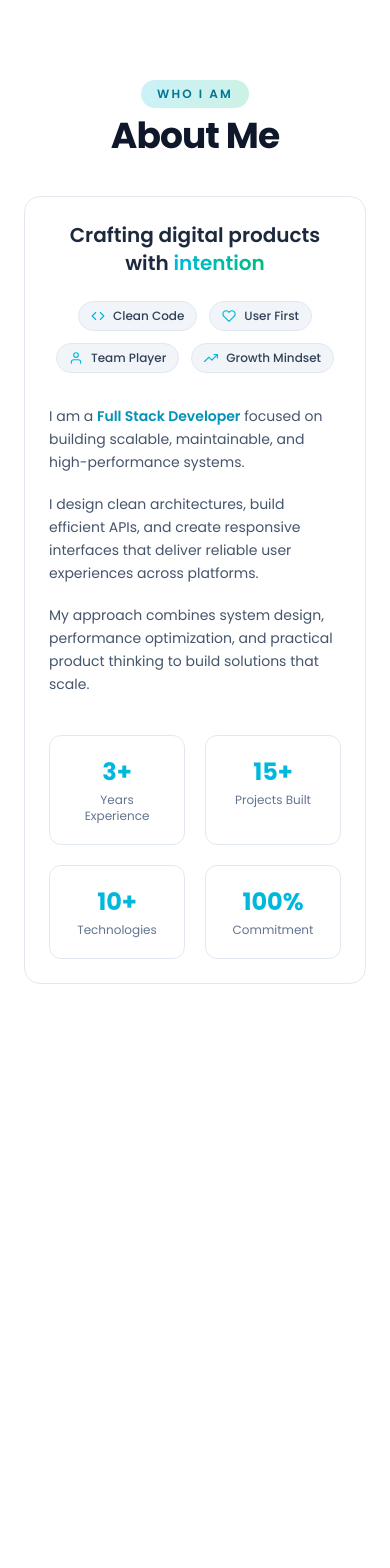
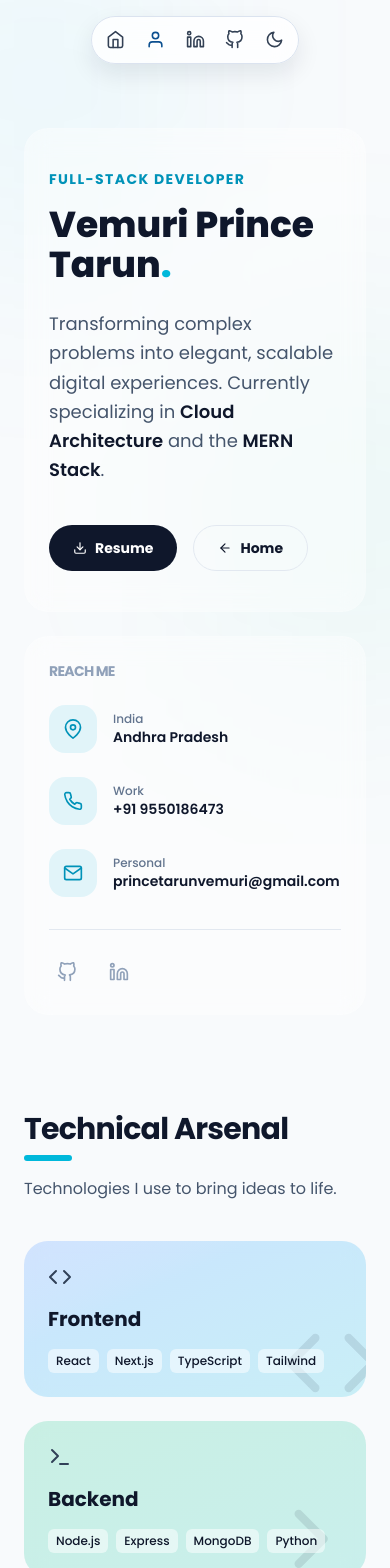
Before and after one commit to TARUN062005/PORTFOLIO, a React (Vite) app: page /about in a window 390 px wide. Shown: the top 1568 px of the page. Before the commit the page ends 1064 px from the top, so only its background shows below. Built offline with nearby package versions, Linux system fonts and the light colour scheme.

Commit message:
Updated the about and all

```diff
--- a/src/App.jsx
+++ b/src/App.jsx
@@ -57,7 +57,7 @@ function App() {
                 </Suspense>
               }
             />
-            <Route path="/about" element={<About />} />
+            <Route path="/about" element={<About isDarkMode={isDarkMode} onToggleTheme={handleToggleTheme} />} />
             <Route path="*" element={<NotFound />} />
           </Routes>
         </div>
--- a/src/components/About.jsx
+++ b/src/components/About.jsx
@@ -1,140 +1,253 @@
+import { memo, useCallback, useMemo } from 'react'
+import { Link, useNavigate } from 'react-router-dom'
 import { motion } from 'framer-motion'
-import useRevealOnScroll from '../hooks/useRevealOnScroll'
-import { FiUser, FiCode, FiHeart, FiCoffee, FiTrendingUp } from 'react-icons/fi'
+import {
+  FiArrowLeft,
+  FiDownload,
+  FiMail,
+  FiMapPin,
+  FiPhone,
+  FiGithub,
+  FiLinkedin,
+  FiExternalLink,
+  FiCode,
+  FiTerminal,
+  FiCpu,
+  FiCloud,
+} from 'react-icons/fi'
+import Navbar from './Navbar'
 
-const About = () => {
-  const { elementRef, isVisible } = useRevealOnScroll()
+// --- Data Constants ---
+const CONTACT_ITEMS = [
+  { icon: FiMapPin, label: 'Andhra Pradesh', sub: 'India' },
+  { icon: FiPhone, label: '+91 9550186473', href: 'tel:+919550186473', sub: 'Work' },
+  { icon: FiMail, label: 'princetarunvemuri@gmail.com', href: 'mailto:princetarunvemuri@gmail.com', sub: 'Personal' },
+]
 
-  const containerVariants = {
-    hidden: { opacity: 0 },
-    visible: {
-      opacity: 1,
-      transition: {
-        staggerChildren: 0.08,
-        delayChildren: 0.1,
-      },
-    },
-  }
+const EXPERTISE = [
+  {
+    title: 'Frontend',
+    icon: FiCode,
+    items: ['React', 'Next.js', 'TypeScript', 'Tailwind'],
+    color: 'from-blue-500/20 to-cyan-500/20'
+  },
+  {
+    title: 'Backend',
+    icon: FiTerminal,
+    items: ['Node.js', 'Express', 'MongoDB', 'Python'],
+    color: 'from-emerald-500/20 to-teal-500/20'
+  },
+  {
+    title: 'Cloud & Infra',
+    icon: FiCloud,
+    items: ['AWS', 'Azure', 'Docker', 'Vercel'],
+    color: 'from-purple-500/20 to-pink-500/20'
+  },
+  {
+    title: 'Systems',
+    icon: FiCpu,
+    items: ['Java', 'C', 'Salesforce Apex', 'ML'],
+    color: 'from-orange-500/20 to-red-500/20'
+  },
+]
 
-  const itemVariants = {
-    hidden: { opacity: 0, y: 25 },
-    visible: {
-      opacity: 1,
-      y: 0,
-      transition: { duration: 0.45, ease: [0.22, 1, 0.36, 1] },
-    },
-  }
+const TIMELINE = [
+  {
+    date: '2025',
+    title: 'Full-Stack Intern',
+    company: 'TheSmartBridge',
+    desc: 'Engineered MERN applications with real-time sync.',
+  },
+  {
+    date: '2024 - Present',
+    title: 'B.Tech CSE',
+    company: 'LBRCE',
+    desc: 'Focusing on Distributed Systems & AI. Current CGPA: 9.2',
+  },
+  {
+    date: '2023',
+    title: 'Industrial Trainee',
+    company: 'MSME-CITD',
+    desc: 'Lower-level systems and product design workflows.',
+  },
+  {
+    date: '2021 - 2023',
+    title: 'Diploma CE',
+    company: 'AANM & VVRSR',
+    desc: 'Foundation in Computer Engineering. 93.67% Aggregate.',
+  },
+]
 
-  const highlights = [
-    { icon: FiCode, label: 'Clean Code', color: 'cyan' },
-    { icon: FiHeart, label: 'User First', color: 'emerald' },
-    { icon: FiUser, label: 'Team Player', color: 'purple' },
-    { icon: FiTrendingUp, label: 'Growth Mindset', color: 'amber' },
-  ]
+// --- Sub-Components for Modern UI ---
+
+const GlassCard = ({ children, className = "" }) => (
+  <motion.div
+    initial={{ opacity: 0, y: 20 }}
+    whileInView={{ opacity: 1, y: 0 }}
+    viewport={{ once: true }}
+    className={`rounded-3xl border border-white/10 bg-white/40 p-6 backdrop-blur-md transition-all hover:bg-white/60 dark:bg-white/[0.03] dark:hover:bg-white/[0.06] ${className}`}
+  >
+    {children}
+  </motion.div>
+)
+
+const SectionHeader = ({ title, subtitle }) => (
+  <div className="mb-10">
+    <h2 className="text-3xl font-bold tracking-tight text-slate-900 dark:text-white sm:text-4xl">
+      {title}
+    </h2>
+    <div className="mt-2 h-1.5 w-12 rounded-full bg-cyan-500" />
+    {subtitle && <p className="mt-4 text-slate-600 dark:text-slate-400">{subtitle}</p>}
+  </div>
+)
+
+const About = ({ isDarkMode, onToggleTheme }) => {
+  const navigate = useNavigate()
+  const sections = useMemo(() => [{ id: 'home', label: 'Home' }, { id: 'about', label: 'About' }], [])
+
+  const handleNavClick = useCallback((id) => {
+    id === 'home' ? navigate('/') : document.getElementById(id)?.scrollIntoView({ behavior: 'smooth' })
+  }, [navigate])
 
   return (
-    <section
-      id="about"
-      ref={elementRef}
-      className={`w-full py-20 px-6 md:px-12 lg:px-20 transition-all duration-700 ${
-        isVisible ? 'opacity-100 translate-y-0' : 'opacity-0 translate-y-10'
-      }`}
-    >
-      {/* HEADER */}
-      <div className="max-w-4xl mx-auto text-center">
-        <motion.div
-          initial={{ scale: 0.95, opacity: 0 }}
-          animate={isVisible ? { scale: 1, opacity: 1 } : {}}
-          transition={{ duration: 0.5 }}
-        >
-          <span className="section-kicker">Who I Am</span>
-          <h2 className="section-title mt-2">About Me</h2>
-        </motion.div>
+    <div className="relative min-h-screen bg-[#f8fafc] text-slate-900 transition-colors duration-500 dark:bg-[#020617] dark:text-slate-100">
+      {/* Dynamic Background */}
+      <div className="fixed inset-0 z-0 overflow-hidden">
+        <div className="absolute -top-[10%] -left-[10%] h-[40%] w-[40%] rounded-full bg-cyan-400/10 blur-[120px] dark:bg-cyan-600/10" />
+        <div className="absolute top-[40%] -right-[10%] h-[40%] w-[40%] rounded-full bg-emerald-400/10 blur-[120px] dark:bg-emerald-500/10" />
       </div>
 
-      {/* MAIN CONTAINER */}
-      <motion.div
-        variants={containerVariants}
-        initial="hidden"
-        animate={isVisible ? 'visible' : 'hidden'}
-        className="mt-10 max-w-6xl mx-auto rounded-2xl border border-slate-200 dark:border-white/10 bg-white/60 dark:bg-white/[0.04] backdrop-blur-md p-6 sm:p-10"
-      >
-        {/* TITLE */}
-        <motion.h3
-          variants={itemVariants}
-          className="text-center text-xl sm:text-2xl font-semibold text-slate-800 dark:text-white"
-        >
-          Crafting digital products with{' '}
-          <span className="bg-gradient-to-r from-cyan-500 to-emerald-500 bg-clip-text text-transparent">
-            intention
-          </span>
-        </motion.h3>
+      <Navbar
+        sections={sections}
+        activeSection="about"
+        onNavClick={handleNavClick}
+        isDarkMode={isDarkMode}
+        onToggleTheme={onToggleTheme}
+      />
 
-        {/* HIGHLIGHTS */}
-        <motion.div
-          variants={itemVariants}
-          className="mt-6 flex flex-wrap justify-center gap-3"
-        >
-          {highlights.map((item, i) => (
-            <div
-              key={i}
-              className="flex items-center gap-2 px-3 py-1.5 rounded-full bg-slate-100 dark:bg-white/5 border border-slate-200 dark:border-white/10"
+      <main className="relative z-10 mx-auto max-w-7xl px-6 pb-24 pt-32 lg:px-8">
+
+        {/* Hero Section - The "Bento" Header */}
+        <div className="grid grid-cols-1 gap-6 lg:grid-cols-3">
+          <GlassCard className="lg:col-span-2 flex flex-col justify-center py-10 lg:px-10">
+            <motion.span
+              initial={{ opacity: 0 }}
+              animate={{ opacity: 1 }}
+              className="mb-4 inline-block text-sm font-bold uppercase tracking-widest text-cyan-600 dark:text-cyan-400"
             >
-              <item.icon className="w-3.5 h-3.5 text-cyan-500" />
-              <span className="text-xs sm:text-sm text-slate-700 dark:text-slate-300 font-medium">
-                {item.label}
-              </span>
+              Full-Stack Developer
+            </motion.span>
+            <h1 className="text-4xl font-extrabold text-slate-900 dark:text-white sm:text-6xl">
+              Vemuri Prince Tarun<span className="text-cyan-500">.</span>
+            </h1>
+            <p className="mt-6 max-w-xl text-lg leading-relaxed text-slate-600 dark:text-slate-300">
+              Transforming complex problems into elegant, scalable digital experiences.
+              Currently specializing in <span className="font-semibold text-slate-900 dark:text-white">Cloud Architecture</span> and
+              the <span className="font-semibold text-slate-900 dark:text-white">MERN Stack</span>.
+            </p>
+            <div className="mt-10 flex flex-wrap gap-4">
+              <a href="/resume.pdf" className="group flex items-center gap-2 rounded-full bg-slate-900 px-6 py-3 text-sm font-bold text-white transition hover:bg-cyan-500 dark:bg-white dark:text-slate-950 dark:hover:bg-cyan-400">
+                <FiDownload className="transition group-hover:-translate-y-1" />
+                Resume
+              </a>
+              <Link to="/" className="flex items-center gap-2 rounded-full border border-slate-200 px-6 py-3 text-sm font-bold transition hover:border-cyan-500 dark:border-white/10">
+                <FiArrowLeft />
+                Home
+              </Link>
             </div>
-          ))}
-        </motion.div>
+          </GlassCard>
 
-        {/* CONTENT */}
-        <motion.div
-          variants={itemVariants}
-          className="mt-8 grid grid-cols-1 lg:grid-cols-2 gap-10 items-start"
-        >
-          {/* LEFT TEXT */}
-          <div className="space-y-5 text-sm sm:text-base text-slate-600 dark:text-slate-300 leading-relaxed">
-            <p>
-              I am a <span className="font-semibold text-cyan-600 dark:text-cyan-400">Full Stack Developer</span> focused on building scalable,
-              maintainable, and high-performance systems.
-            </p>
+          <GlassCard className="flex flex-col justify-between">
+            <div className="space-y-6">
+              <h3 className="text-sm font-bold uppercase tracking-tighter text-slate-400">Reach Me</h3>
+              {CONTACT_ITEMS.map((item) => (
+                <a key={item.label} href={item.href} className="group flex items-center gap-4">
+                  <div className="flex h-12 w-12 items-center justify-center rounded-2xl bg-cyan-500/10 text-cyan-600 group-hover:bg-cyan-500 group-hover:text-white transition-all">
+                    <item.icon size={20} />
+                  </div>
+                  <div>
+                    <p className="text-xs font-medium text-slate-500">{item.sub}</p>
+                    <p className="text-sm font-semibold">{item.label}</p>
+                  </div>
+                </a>
+              ))}
+            </div>
+            <div className="mt-8 flex gap-4 pt-6 border-t border-slate-200 dark:border-white/5">
+              <a href="#" className="p-2 text-slate-400 hover:text-cyan-500 transition-colors"><FiGithub size={20}/></a>
+              <a href="#" className="p-2 text-slate-400 hover:text-cyan-500 transition-colors"><FiLinkedin size={20}/></a>
+            </div>
+          </GlassCard>
+        </div>
 
-            <p>
-              I design clean architectures, build efficient APIs, and create responsive interfaces
-              that deliver reliable user experiences across platforms.
-            </p>
+        {/* Expertise Section */}
+        <section className="mt-24">
+          <SectionHeader title="Technical Arsenal" subtitle="Technologies I use to bring ideas to life." />
+          <div className="grid grid-cols-1 gap-6 sm:grid-cols-2 lg:grid-cols-4">
+            {EXPERTISE.map((skill) => (
+              <GlassCard key={skill.title} className={`group overflow-hidden relative border-none bg-gradient-to-br ${skill.color}`}>
+                <div className="relative z-10">
+                  <skill.icon size={24} className="mb-4 text-slate-700 dark:text-slate-200" />
+                  <h3 className="text-xl font-bold mb-4">{skill.title}</h3>
+                  <div className="flex flex-wrap gap-2">
+                    {skill.items.map(i => (
+                      <span key={i} className="text-xs font-medium px-2 py-1 bg-white/50 dark:bg-black/20 rounded-md">
+                        {i}
+                      </span>
+                    ))}
+                  </div>
+                </div>
+                <div className="absolute -right-4 -bottom-4 opacity-10 transition-transform group-hover:scale-110">
+                  <skill.icon size={100} />
+                </div>
+              </GlassCard>
+            ))}
+          </div>
+        </section>
 
-            <p>
-              My approach combines system design, performance optimization, and
-              practical product thinking to build solutions that scale.
-            </p>
-          </div>
-
-          {/* RIGHT STATS */}
-          <div className="grid grid-cols-2 gap-5">
-            {[
-              { value: '3+', label: 'Years Experience' },
-              { value: '15+', label: 'Projects Built' },
-              { value: '10+', label: 'Technologies' },
-              { value: '100%', label: 'Commitment' },
-            ].map((item, i) => (
-              <div
-                key={i}
-                className="rounded-xl border border-slate-200 dark:border-white/10 p-5 text-center bg-white dark:bg-white/[0.03]"
-              >
-                <p className="text-2xl font-bold text-cyan-500">{item.value}</p>
-                <p className="text-xs sm:text-sm text-slate-500 mt-1">{item.label}</p>
+        {/* Journey Timeline */}
+        <section className="mt-24">
+          <SectionHeader title="Professional Path" />
+          <div className="relative space-y-8 before:absolute before:inset-0 before:ml-5 before:h-full before:w-0.5 before:bg-gradient-to-b before:from-transparent before:via-slate-300 before:to-transparent dark:before:via-slate-800 md:before:mx-auto md:before:translate-x-0">
+            {TIMELINE.map((item, idx) => (
+              <div key={idx} className={`relative flex items-center justify-between md:justify-normal md:odd:flex-row-reverse group`}>
+                <div className="flex h-10 w-10 shrink-0 items-center justify-center rounded-full border border-white bg-slate-100 text-cyan-600 shadow-xl dark:border-slate-900 dark:bg-slate-800 md:order-1 md:group-odd:-translate-x-1/2 md:group-even:translate-x-1/2">
+                  <div className="h-2 w-2 rounded-full bg-current" />
+                </div>
+                <GlassCard className="w-[calc(100%-3rem)] md:w-[calc(50%-2.5rem)]">
+                  <div className="flex items-center justify-between mb-1">
+                    <span className="text-xs font-bold text-cyan-600 dark:text-cyan-400 uppercase tracking-widest">{item.date}</span>
+                  </div>
+                  <h4 className="text-lg font-bold text-slate-900 dark:text-white">{item.title}</h4>
+                  <p className="text-sm font-medium text-slate-500 mb-2">{item.company}</p>
+                  <p className="text-sm text-slate-600 dark:text-slate-400">{item.desc}</p>
+                </GlassCard>
               </div>
             ))}
           </div>
-        </motion.div>
+        </section>
 
-        {/* REMOVED: Skills Progress Bars (bad UX here) */}
-
-      </motion.div>
-    </section>
+        {/* Call to Action */}
+        <motion.section
+          whileHover={{ scale: 1.01 }}
+          className="mt-24 overflow-hidden rounded-[2.5rem] bg-slate-900 px-8 py-16 text-center text-white dark:bg-cyan-950/30 dark:border dark:border-cyan-500/20"
+        >
+          <h2 className="text-3xl font-bold sm:text-5xl">Have a project in mind?</h2>
+          <p className="mx-auto mt-6 max-w-2xl text-slate-400">
+            I’m currently looking for new opportunities and collaborations.
+            Whether you have a question or just want to say hi, my inbox is always open.
+          </p>
+          <div className="mt-10 flex flex-wrap justify-center gap-6">
+            <a href="mailto:princetarunvemuri@gmail.com" className="flex items-center gap-2 rounded-full bg-cyan-500 px-8 py-4 font-bold text-slate-950 transition hover:bg-cyan-400">
+              <FiMail /> Say Hello
+            </a>
+            <a href="https://linkedin.com/in/tarunvemuri" target="_blank" rel="noreferrer" className="flex items-center gap-2 rounded-full bg-white/10 px-8 py-4 font-bold backdrop-blur-sm transition hover:bg-white/20">
+              <FiLinkedin /> LinkedIn <FiExternalLink size={14}/>
+            </a>
+          </div>
+        </motion.section>
+      </main>
+    </div>
   )
 }
 
-export default About
+export default memo(About)
--- a/src/components/AboutSection.jsx
+++ b/src/components/AboutSection.jsx
@@ -1,6 +1,6 @@
 import { memo, useCallback, useEffect, useMemo, useRef, useState } from 'react'
 import { useNavigate } from 'react-router-dom'
-import { motion } from 'framer-motion'
+import { motion, useInView } from 'framer-motion'
 
 const WELCOME_LINES = [
   '  ████████╗  █████╗  ██████╗  ██╗   ██╗ ███╗   ██╗',
@@ -28,6 +28,8 @@ const THEME_CONFIG = {
 const AboutSection = ({ variant = 'section' }) => {
   const isPage = variant === 'page'
   const navigate = useNavigate()
+  const sectionRef = useRef(null)
+  const isInView = useInView(sectionRef, { amount: 0.35 })
   const [history, setHistory] = useState([
     { type: 'command', content: 'startup' },
     ...WELCOME_LINES.map((line) => ({ type: 'output', content: line })),
@@ -36,6 +38,8 @@ const AboutSection = ({ variant = 'section' }) => {
   const inputRef = useRef(null)
   const outputRef = useRef(null)
   const inputValueRef = useRef('')
+  const commandHistoryRef = useRef([])
+  const historyIndexRef = useRef(-1)
 
   // Strictly matched height for symmetry
   const CONTAINER_HEIGHT = 'h-[360px] md:h-[420px] lg:h-[460px]'
@@ -98,6 +102,9 @@ const AboutSection = ({ variant = 'section' }) => {
     const [base, ...args] = trimmed.toLowerCase().split(' ')
     const next = [{ type: 'command', content: trimmed }]
 
+    commandHistoryRef.current.push(trimmed)
+    historyIndexRef.current = commandHistoryRef.current.length
+
     if (base === 'clear') {
       setHistory([])
       return
@@ -128,8 +135,43 @@ const AboutSection = ({ variant = 'section' }) => {
 
   const currentTheme = THEME_CONFIG[theme] || THEME_CONFIG.dark
 
+  const handleKeyDown = (event) => {
+    if (event.key === 'Enter') {
+      handleCommand(inputValueRef.current)
+      event.target.value = ''
+      inputValueRef.current = ''
+      return
+    }
+
+    if (event.key === 'ArrowUp') {
+      event.preventDefault()
+      if (!commandHistoryRef.current.length) return
+      historyIndexRef.current = Math.max(historyIndexRef.current - 1, 0)
+      const value = commandHistoryRef.current[historyIndexRef.current] || ''
+      if (inputRef.current) {
+        inputRef.current.value = value
+      }
+      inputValueRef.current = value
+      return
+    }
+
+    if (event.key === 'ArrowDown') {
+      event.preventDefault()
+      if (!commandHistoryRef.current.length) return
+      historyIndexRef.current = Math.min(
+        historyIndexRef.current + 1,
+        commandHistoryRef.current.length
+      )
+      const value = commandHistoryRef.current[historyIndexRef.current] || ''
+      if (inputRef.current) {
+        inputRef.current.value = value
+      }
+      inputValueRef.current = value
+    }
+  }
+
   return (
-    <section id="about" className={`relative w-full overflow-hidden flex flex-col items-center justify-center ${isPage ? 'pt-24 pb-14' : 'py-10 md:py-16'}`}>
+    <section ref={sectionRef} id="about" className={`relative w-full overflow-hidden flex flex-col items-center justify-center ${isPage ? 'pt-24 pb-14' : 'py-10 md:py-16'}`}>
       <style>{`
         .custom-terminal-scroll::-webkit-scrollbar { width: 3px; }
         .custom-terminal-scroll::-webkit-scrollbar-track { background: transparent; }
@@ -152,8 +194,9 @@ const AboutSection = ({ variant = 'section' }) => {
 
           {/* TERMINAL INTERFACE */}
           <motion.div
-            initial={{ opacity: 0, x: -30 }}
-            whileInView={{ opacity: 1, x: 0 }}
+            initial={false}
+            animate={isInView ? { opacity: 1, x: 0 } : { opacity: 0, x: -40 }}
+            transition={{ duration: 0.5, ease: [0.22, 1, 0.36, 1] }}
             className={`relative flex flex-col overflow-hidden rounded-2xl border ${CONTAINER_HEIGHT} shadow-[0_20px_50px_rgba(0,0,0,0.5)] backdrop-blur-md transition-colors duration-300`}
             style={{ backgroundColor: currentTheme.bg, borderColor: currentTheme.border }}
           >
@@ -192,13 +235,7 @@ const AboutSection = ({ variant = 'section' }) => {
                 <input
                   ref={inputRef}
                   onChange={(e) => (inputValueRef.current = e.target.value)}
-                  onKeyDown={(e) => {
-                    if (e.key === 'Enter') {
-                      handleCommand(inputValueRef.current)
-                      e.target.value = ''
-                      inputValueRef.current = ''
-                    }
-                  }}
+                  onKeyDown={handleKeyDown}
                   className="flex-1 bg-transparent border-none outline-none text-white focus:ring-0"
                   autoComplete="off"
                   spellCheck={false}
@@ -209,8 +246,9 @@ const AboutSection = ({ variant = 'section' }) => {
 
           {/* IMAGE BOX - SYMMETRICAL HEIGHT */}
           <motion.div
-            initial={{ opacity: 0, x: 30 }}
-            whileInView={{ opacity: 1, x: 0 }}
+            initial={false}
+            animate={isInView ? { opacity: 1, x: 0 } : { opacity: 0, x: 40 }}
+            transition={{ duration: 0.5, ease: [0.22, 1, 0.36, 1] }}
             className={`relative group overflow-hidden rounded-2xl border border-white/10 ${CONTAINER_HEIGHT} shadow-[0_20px_50px_rgba(0,0,0,0.5)]`}
           >
             <img
--- a/src/components/ProjectsSection.jsx
+++ b/src/components/ProjectsSection.jsx
@@ -147,7 +147,7 @@ const ProjectsSection = ({ showAllLink = true }) => {
             </div>
           </div>
         </div>
-        <br /><br /><br /><br/>
+        <br /><br /><br /><br/><br/>
         <div className="stack-boundary">
           <div className="projects-stack-wrap mt-1 sm:mt-6 w-full">
             <ProjectStack projects={stackProjects} />
--- a/src/components/TechStackSlider.jsx
+++ b/src/components/TechStackSlider.jsx
@@ -57,7 +57,7 @@ const TechStackSlider = ({ items = techStack, duration = 30 }) => {
   )
 
   return (
-    <section id="tech-stack" className="space-y-10 pt-3 lg:-mb-8">
+    <section id="tech-stack" className="-mt-4 space-y-8 pt-1 lg:-mb-8">
       {/* Heading */}
       <div className="space-y-4">
         <div className="flex justify-center">
```
